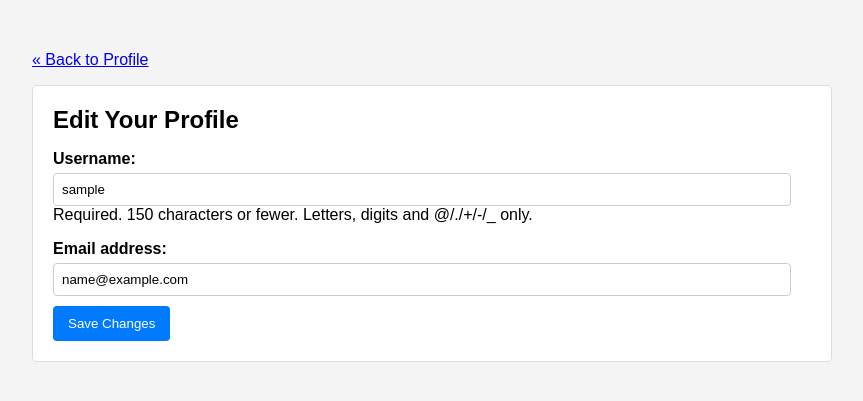
After one commit to Rohan-malhotra555/threadit-django-project, a Django app: page /profile/edit/ in a window 1280 px wide. The commit adds this page. Shown: the top 401 px of the page, without its empty margins (208-1071 px from the left). Run offline with Django 4.2, Linux system fonts and the light colour scheme; the visitor is signed in with stand-in values (Sample User, id 1).

Commit message:
Implemented 'Edit Profile' feature (Form, View, Template and link)

```diff
--- a/core/forms.py
+++ b/core/forms.py
@@ -2,6 +2,7 @@ from django.contrib.auth.forms import UserCreationForm
 from django import forms
 
 from .models import Post, Comment, Community # importing Post to be used for the model in the Posting functionality
+from django.contrib.auth.models import User
 
 """
 You have two classes because they do two different jobs:
@@ -86,3 +87,19 @@ class CommunityForm(forms.ModelForm):
         # only show these two fields to the user.
         # 'created_at' is set automatically by the model.
         fields = ['name', 'description']
+
+
+class EditProfileForm(forms.ModelForm):
+    """
+    This is the form for editing a user's profile.
+    It's a ModelForm based on the built-in User model.
+    """
+    class Meta:
+        # model = User: Tells the form to use the built-in
+        # User model as its blueprint.
+        model = User
+
+        # fields = ['username', 'email']: Tells the form to
+        # only show these two fields. We don't want users
+        # editing their password from this form.
+        fields = ['username', 'email']
--- /dev/null
+++ b/core/templates/core/edit_profile.html
@@ -0,0 +1,28 @@
+{% load static %}
+<!DOCTYPE html>
+<html lang="en">
+<head>
+    <meta charset="UTF-8">
+    <meta name="viewport" content="width=device-width, initial-scale=1.0">
+    <title>Edit Profile</title>
+    <link rel="stylesheet" href="{% static 'css/style.css' %}">
+</head>
+<body>
+
+    <p><a href="{% url 'profile' user.username %}">&laquo; Back to Profile</a></p>
+
+    <div class="form-container">
+        <h2>Edit Your Profile</h2>
+
+        <form method="POST">
+
+            {% csrf_token %}
+
+            {{ form.as_p }}
+
+            <button type="submit">Save Changes</button>
+        </form>
+    </div>
+
+</body>
+</html>
--- a/core/templates/core/profile.html
+++ b/core/templates/core/profile.html
@@ -22,7 +22,7 @@
 
         {% if user == profile_user %}
 
-            <p><a href="#"> Edit Profile</a> (Coming Soon)</p>
+            <p><a href="{% url 'edit_profile' %}">Edit Profile</a></p>
 
         {% endif %}
 
--- a/core/urls.py
+++ b/core/urls.py
@@ -99,7 +99,6 @@ urlpatterns = [
 
     path('create-community/', views.create_community, name='create_community'),
 
-
     path('post/<int:post_id>/edit/', views.edit_post, name='edit_post'),
 
     path('post/<int:post_id>/delete/', views.delete_post, name='delete_post'),
@@ -108,4 +107,6 @@ urlpatterns = [
 
     path('comment/<int:comment_id>/delete/', views.delete_comment, name='delete_comment'),
 
+    path('profile/edit/', views.edit_profile, name='edit_profile'),
+
 ]
--- a/core/views.py
+++ b/core/views.py
@@ -2,7 +2,7 @@ from django.shortcuts import render, redirect, get_object_or_404 # added get_obj
 from .models import Post, Community, Comment  # added Community for the specific community search
 
 from django.contrib.auth import login
-from .forms import SignUpForm, PostForm, CommentForm, CommunityForm # <-- Import our new form
+from .forms import SignUpForm, PostForm, CommentForm, CommunityForm,EditProfileForm  # <-- Import our new form
 
 # This "decorator" is what we'll use to protect the view
 from django.contrib.auth.decorators import login_required
@@ -643,3 +643,33 @@ def delete_comment(request, comment_id):
     #    Just send them back to the post page.
     # --- FIX 4 (Redirect) ---
     return redirect('post_detail', post_id=comment.post.id)
+
+
+@login_required
+def edit_profile(request):
+    """
+    Handles editing the logged-in user's profile.
+    """
+    if request.method == 'POST':
+        # Create a form instance bound to the submitted data
+        # AND the logged-in user's instance.
+        form = EditProfileForm(request.POST, instance=request.user)
+
+        if form.is_valid():
+            # Save the changes to the existing User object.
+            form.save()
+
+            # Redirect back to the user's profile page.
+            # We use the URL name 'profile' and pass the username.
+            return redirect('profile', username=request.user.username)
+    else:
+        # This is a GET request.
+        # Create the form, pre-filled with the user's current data.
+        form = EditProfileForm(instance=request.user)
+
+    context = {
+        'form': form,
+    }
+
+    # We will create this template in the next step.
+    return render(request, 'core/edit_profile.html', context)
```
